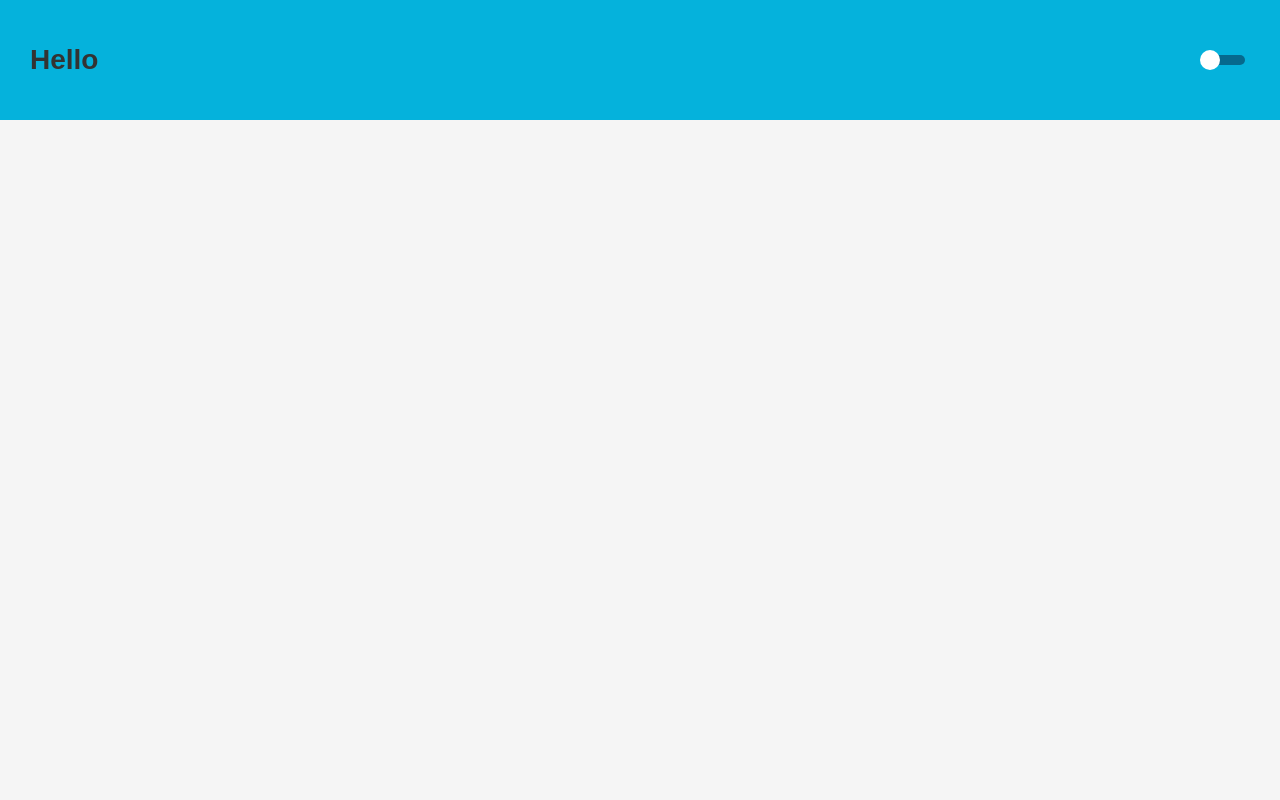
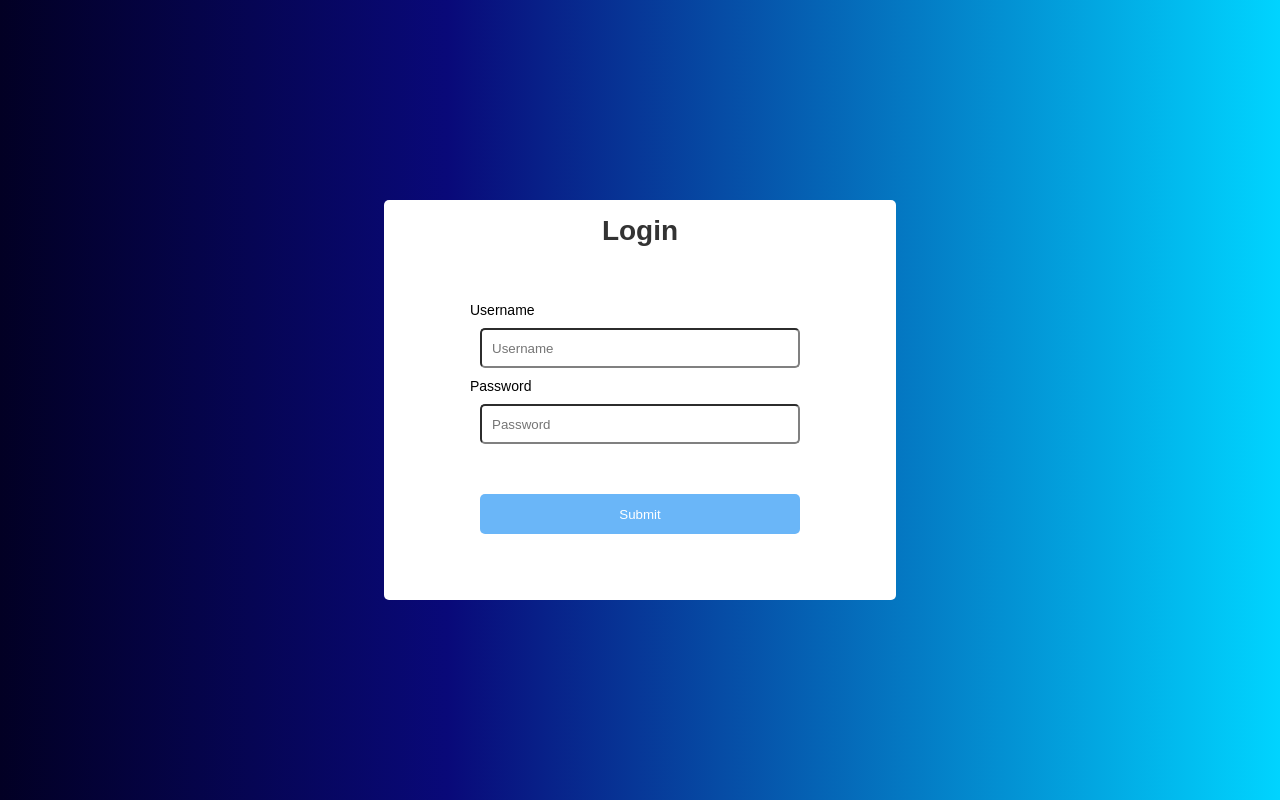
Before and after one commit to joaomateuus/library, a React (Vite) app: page / in a window 1280 px wide. Built offline with nearby package versions, Linux system fonts and the light colour scheme.

Commit message:
style: basic for login screen

```diff
--- a/src/App.tsx
+++ b/src/App.tsx
@@ -1,11 +1,13 @@
 import { useState } from 'react'
+import { usePersistedState } from './utils/usePersistedState';
+
 import { AppRoutes } from './routes'
 import { Header } from './components/Header'
 import GlobalStyle from './styles/global';
+import { ThemeProvider, DefaultTheme } from 'styled-components';
+
 import light from './styles/themes/light';
 import dark from './styles/themes/dark';
-import { ThemeProvider, DefaultTheme } from 'styled-components';
-import { usePersistedState } from './utils/usePersistedState';
 
 export const App: React.FC = () => {
   const [theme, setTheme] = usePersistedState<DefaultTheme>('theme', light);
@@ -19,7 +21,7 @@ export const App: React.FC = () => {
       <div className="App">
         <GlobalStyle />
         <AppRoutes />
-        {window.location.pathname !== '/sign_in' && window.location.pathname !== '/sign_up' ? <Header toggleTheme={toggleTheme} /> : null}
+        {window.location.pathname !== '/' && window.location.pathname !== '/sign_up' ? <Header toggleTheme={toggleTheme} /> : null}
       </div>
     </ThemeProvider>
   )
--- /dev/null
+++ b/src/pages/NotFound.tsx
@@ -0,0 +1,7 @@
+import React from 'react'
+
+export const NotFound = () => {
+  return (
+    <div>NotFound</div>
+  )
+}
--- a/src/pages/Sign-in/index.tsx
+++ b/src/pages/Sign-in/index.tsx
@@ -1,7 +1,19 @@
 import React from 'react'
+import {Wrapper, Box, FormContainer, Input, Button} from './style';
 
-export const SignIn = () => {
+export const SignIn: React.FC = () => {
   return (
-    <div>SignIn</div>
+    <Wrapper>
+      <Box>
+        <h1>Login</h1>
+        <FormContainer>
+            <label htmlFor="username">Username</label>
+            <Input placeholder='Username'></Input>
+            <label htmlFor="Password">Password</label>
+            <Input placeholder='Password'></Input>
+            <Button>Submit</Button>
+        </FormContainer>
+      </Box>
+    </Wrapper>
   )
 }
--- /dev/null
+++ b/src/pages/Sign-in/style.tsx
@@ -0,0 +1,61 @@
+import styled from "styled-components";
+
+export const Wrapper = styled.div`
+    display: flex;
+    align-items: center;
+    justify-content: center;
+    padding: 15px;
+    height: 100vh;
+    width: 100%;
+    background: rgb(2,0,36);
+    background: linear-gradient(90deg, rgba(2,0,36,1) 0%, rgba(9,9,121,1) 35%, rgba(0,212,255,1) 100%);`
+
+export const Box = styled.div`
+    display: flex;
+    flex-direction: column;
+    justify-content: start;
+    align-items: center;
+
+    height: 50vh;
+    width: 40vw;
+    padding: 15px;
+    margin: 30px;
+
+    background-color: white;
+    border-radius: 5px;
+`
+
+export const FormContainer = styled.div`
+    display: flex;
+    flex-direction: column;
+    justify-content: center;
+    align-items: flex-start;
+
+    color: black;
+
+    padding: 15px;
+    margin-top: 5vh;
+`
+
+export const Input = styled.input`
+    height: 5vh;
+    width: 25vw;
+    border-radius: 3px;
+    padding: 10px;
+    margin-bottom: 2vh;
+    border-radius: 5px;
+    border-color: gray;
+    margin: 10px;
+`
+
+export const Button = styled.button`
+    margin: 10px;
+    height: 5vh;
+    width: 25vw;
+    background-color: #6ab6f8;
+    border-radius: 5px;
+    color: white;
+    border: none;
+    padding: 5px;
+    margin-top: 5vh;
+`
--- a/src/routes/index.tsx
+++ b/src/routes/index.tsx
@@ -2,16 +2,16 @@ import { Routes, Route, useLocation } from 'react-router-dom'
 import { Home } from '../pages/Home'
 import { SignIn } from '../pages/Sign-in'
 import { SignUp } from '../pages/Sign-up'
-import { Header } from '../components/Header'
-import { render } from 'react-dom'
+import { NotFound } from '../pages/NotFound'
 
 export const AppRoutes: React.FC = () => {
 
    return(
     <Routes>
-        <Route path='/' element={<Home />} />
-        <Route path='/sign_in' element={<SignIn />} />
+        <Route path='/home' element={<Home />} />
+        <Route path='/' element={<SignIn />} />
         <Route path='/sign_up' element={<SignUp />} />
+        <Route path='*' element={<NotFound />} />
     </Routes>
     )
 }
```
